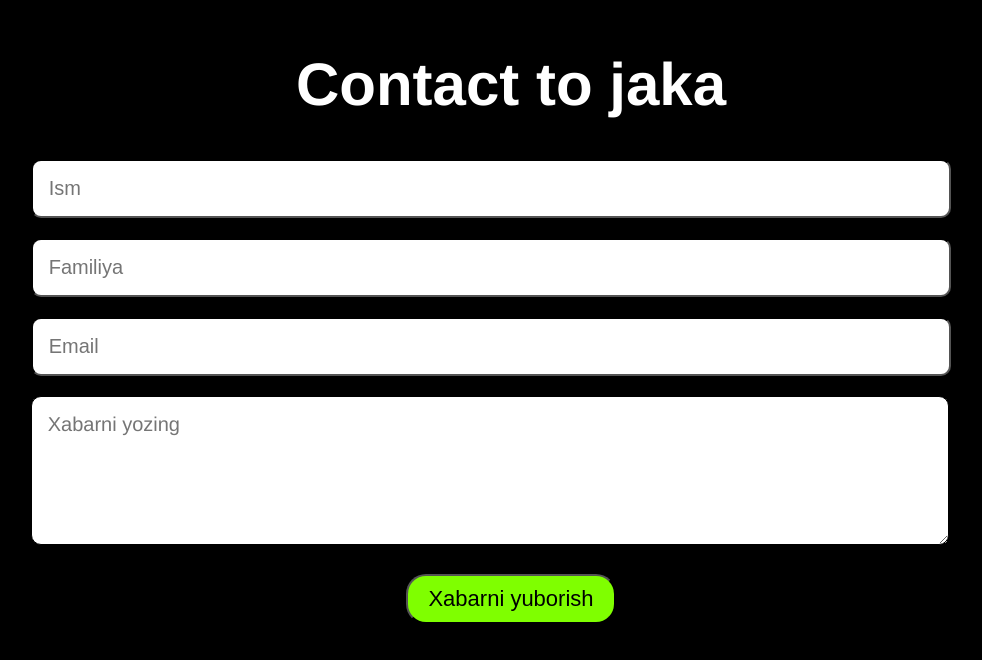
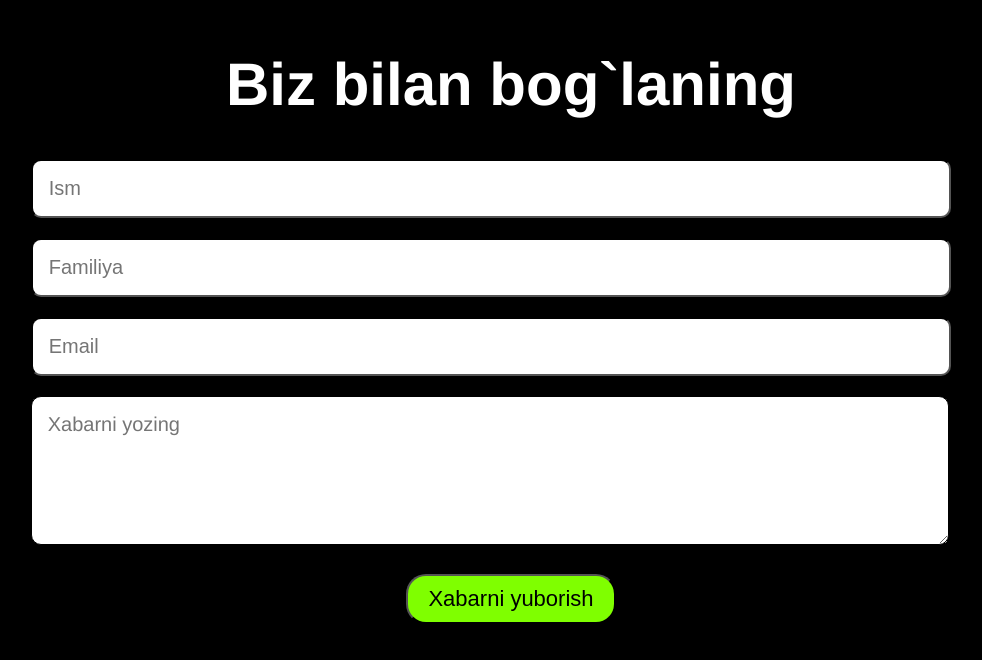
Before and after one commit to jalol250/contact-jaka, a plain HTML site: page index.html in a window 1280 px wide. Shown: the whole page, without its empty margins (129-1111 px from the left). Drawn offline with Linux system fonts and the light colour scheme.

Commit message:
Update index.html

```diff
--- a/index.html
+++ b/index.html
@@ -8,7 +8,7 @@
 </head>
 <body>
     <form action="https://formspree.io/f/mqazaabq" method="POST">
-        <h1>Contact to jaka</h1>
+        <h1>Biz bilan bog`laning</h1>
         <input type="text" name="name" placeholder="Ism" autocomplete="off" required>
         <input type="text" name="surname" placeholder="Familiya" autocomplete="off" required>
         <input type="email" name="email" placeholder="Email" autocomplete="off" required>
```
